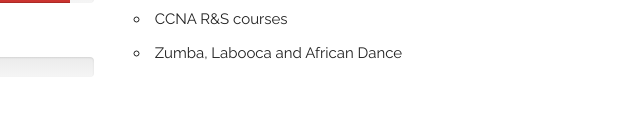
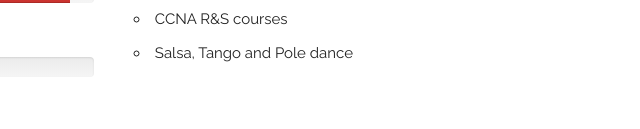
Before and after one commit to nata1y/nata1y.github.io, a plain HTML site: page index.html in a window 1280 px wide. Shown: the part 670-799 px from the top of the page, 526-1166 px from the left. Drawn offline with Linux system fonts and the light colour scheme.

Commit message:
Update index.html

```diff
--- a/index.html
+++ b/index.html
@@ -106,7 +106,7 @@
 					<ul>
 						<li>Tiny research on effect of myofibrillar proteins titin and myomesin on muscle cells </li>
 						<li>CCNA R&S courses</li>
-						<li>Zumba, Labooca and African Dance</li>
+						<li>Salsa, Tango and Pole dance</li>
 					</ul>
 			</div>
 		</div>
```
